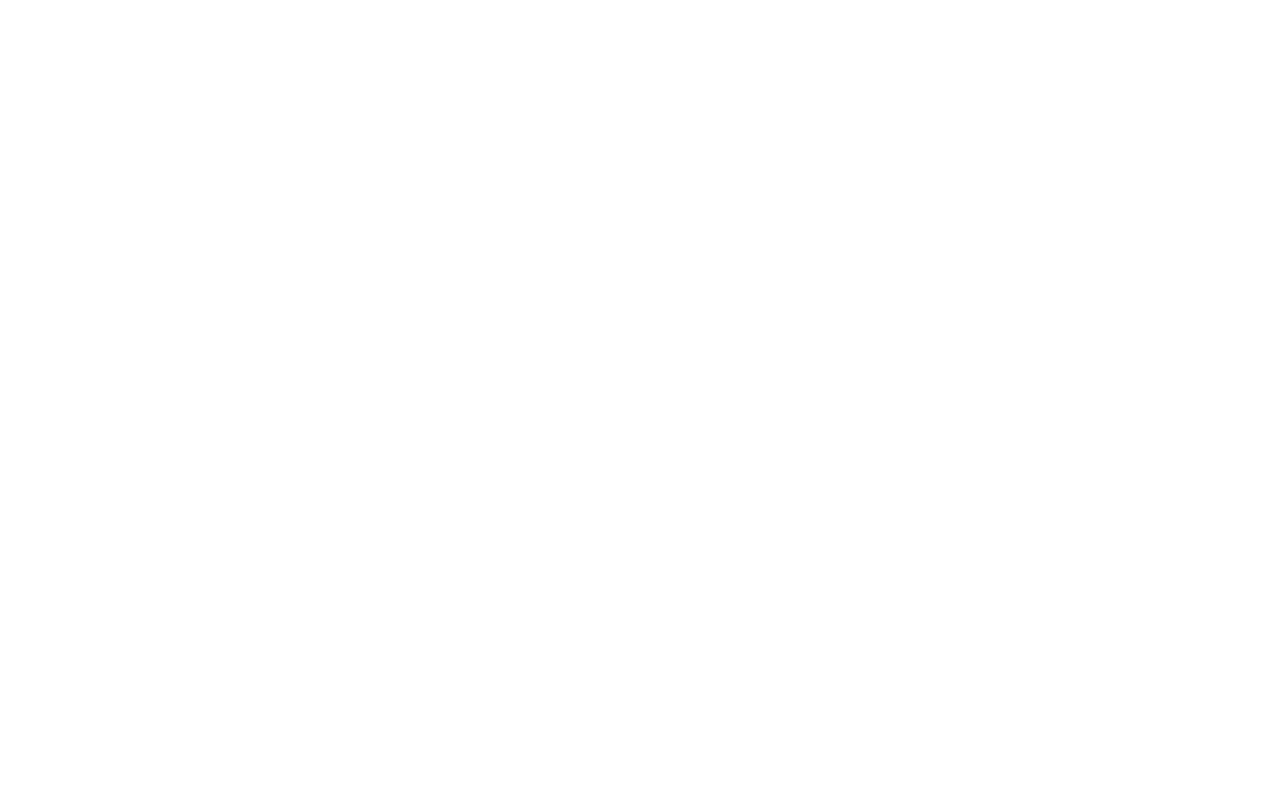
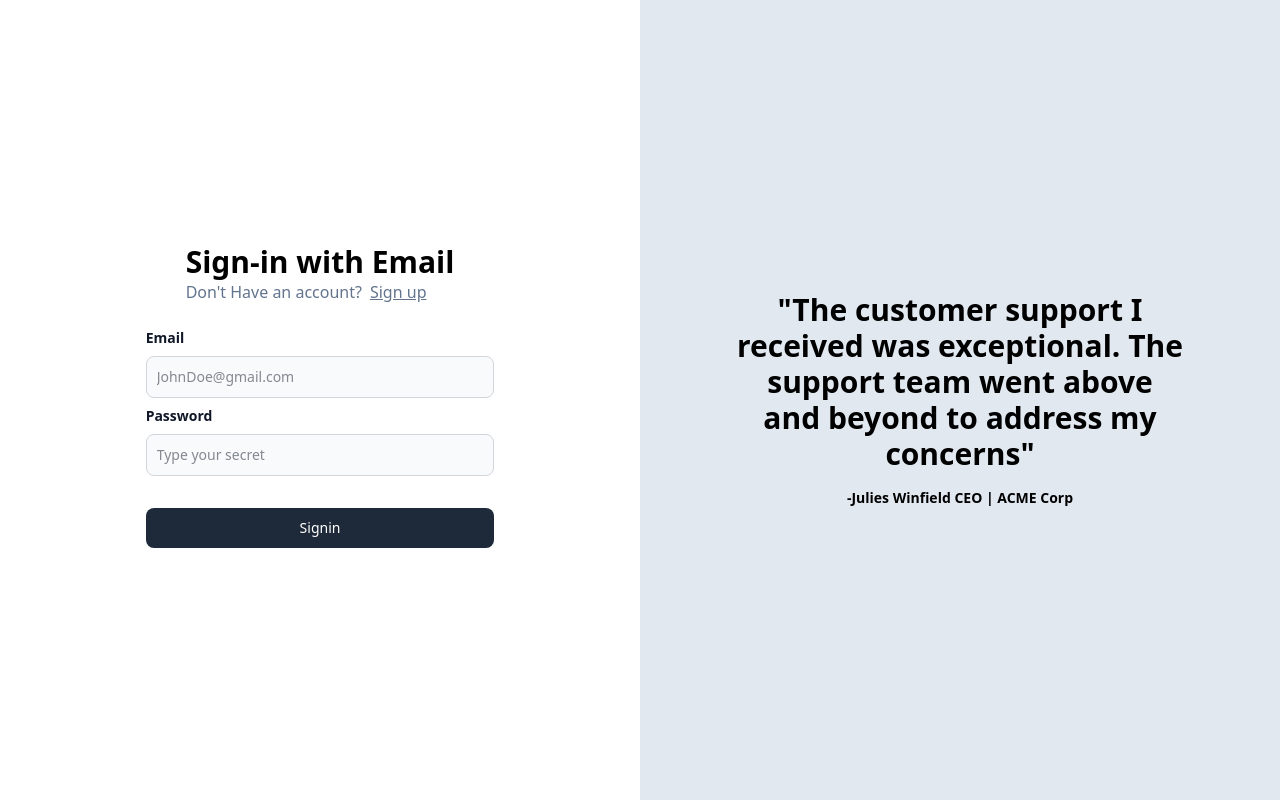
Before and after one commit to sekhar08/Blogging-Application, a React (Vite) app in the folder frontend/: page / in a window 1280 px wide. Before the commit this address had no page. Built offline with nearby package versions, Linux system fonts and the light colour scheme.

Commit message:
Minor fixes

```diff
--- a/frontend/src/App.tsx
+++ b/frontend/src/App.tsx
@@ -11,6 +11,7 @@ function App() {
     <>
       <BrowserRouter>
         <Routes>
+          <Route path="/" element={<Signin />} />
           <Route path="/signup" element={<Signup />} />
           <Route path="/signin" element={<Signin />} />
           <Route path="/blog/:id" element={<Blog />} />
--- a/frontend/src/pages/Blogs.tsx
+++ b/frontend/src/pages/Blogs.tsx
@@ -1,4 +1,3 @@
-import App from "../App";
 import { Appbar } from "../components/Appbar";
 import { BlogCard } from "../components/BlogCard";
 import { BlogSkeleton } from "../components/BlogSkeleton";
@@ -7,7 +6,7 @@ import { useBlogs } from "../hooks";
 export const Blogs = () => {
   const { loading, blogs } = useBlogs();
 
-  if (loading) {
+  if (loading || !blogs) {
     return (
       <div>
         <Appbar />
```
